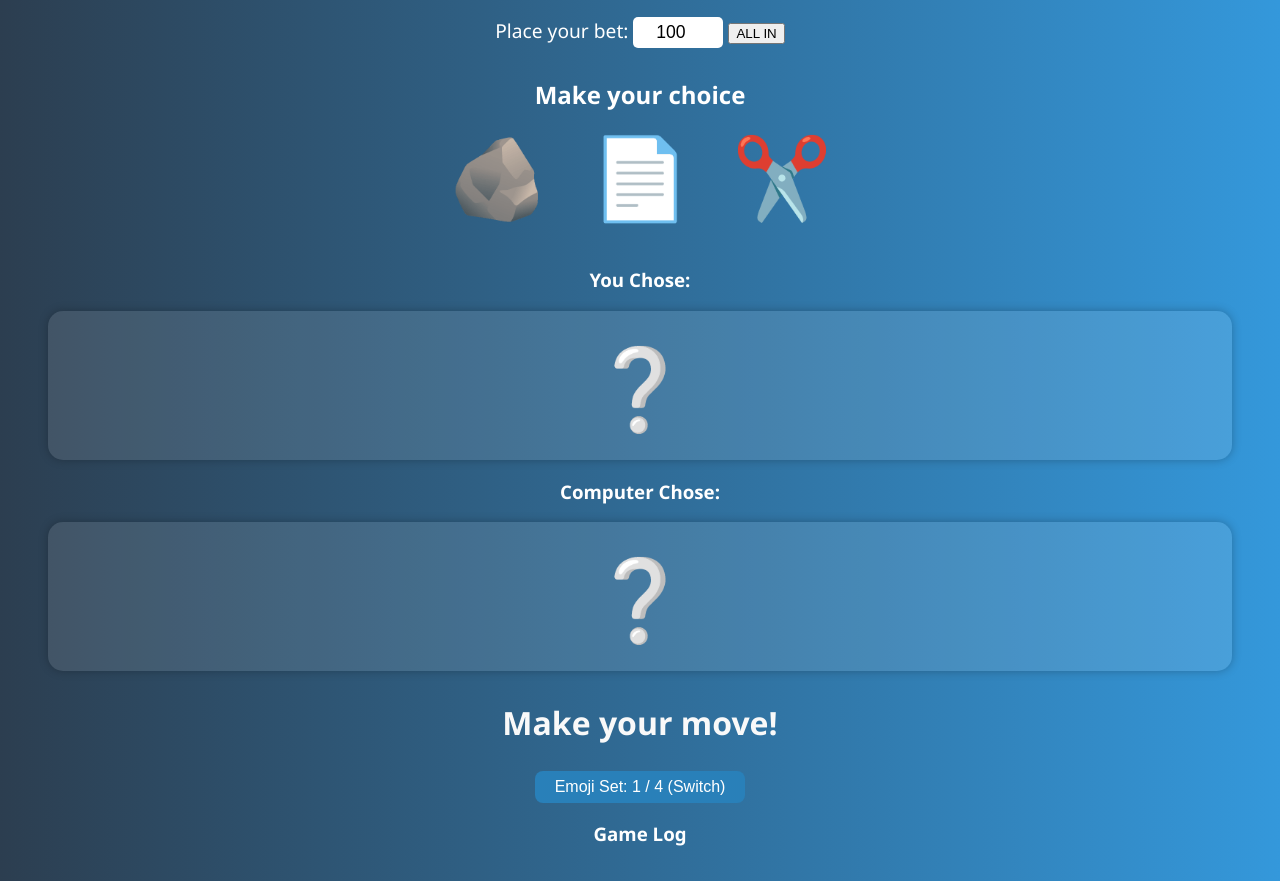
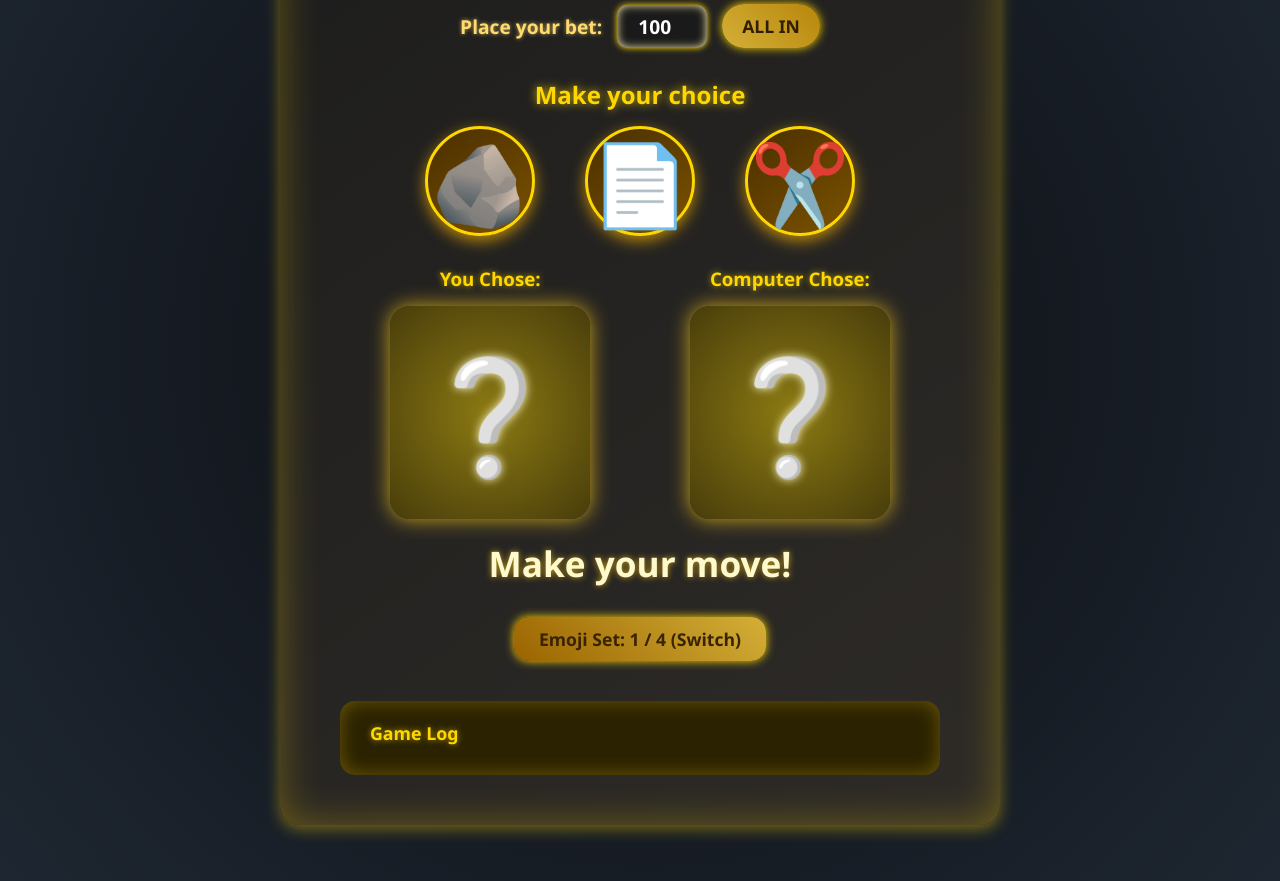
Before and after one commit to JA2028/RocPapSci, a plain HTML site: page index.html in a window 1280 px wide. Shown: the part 249-1130 px from the top of the page. Drawn offline with Linux system fonts and the light colour scheme.

Commit message:
Update style.css

```diff
--- a/style.css
+++ b/style.css
@@ -1,207 +1,312 @@
+/* Reset and base */
+* {
+  box-sizing: border-box;
+  margin: 0;
+  padding: 0;
+  font-family: 'Segoe UI', Tahoma, Geneva, Verdana, sans-serif;
+}
+
 body {
-  font-family: 'Segoe UI', Tahoma, Geneva, Verdana, sans-serif;
-  text-align: center;
-  background: linear-gradient(to right, #2c3e50, #3498db);
-  color: #fff;
-  padding: 40px;
+  background: radial-gradient(circle at center, #0b0c10 0%, #1f2833 100%);
+  color: #f0e6d2;
+  display: flex;
+  justify-content: center;
+  padding: 60px 20px 80px;
+  min-height: 100vh;
+  align-items: flex-start; /* Align to top, not center */
+}
+
+.game-container {
+  background: linear-gradient(145deg, #1c1c1c, #2e2b27);
+  border-radius: 20px;
+  padding: 50px 60px;
+  width: 100%;
+  max-width: 720px;
+  box-shadow:
+    0 4px 15px rgba(255, 215, 0, 0.4),
+    inset 0 0 40px #ffd70050;
+  margin-bottom: 40px;
 }
 
 h1 {
   font-size: 3rem;
+  color: #ffd700;
+  text-align: center;
+  margin-bottom: 30px;
+  text-shadow: 0 0 8px #ffd700;
+}
+
+.balance-section {
+  display: flex;
+  justify-content: space-between;
+  margin-bottom: 20px;
+  font-size: 1.3rem;
+  font-weight: 600;
+  color: #f5c518;
+  text-shadow: 0 0 4px #f5c518aa;
+}
+
+.bet-section {
+  display: flex;
+  justify-content: center;
+  align-items: center;
+  gap: 15px;
   margin-bottom: 30px;
 }
 
-.balance-info {
-  font-size: 1.5rem;
-  margin-bottom: 10px;
-}
-
-.bet-section {
-  margin-bottom: 30px;
+.bet-section label {
+  font-weight: 600;
   font-size: 1.2rem;
+  color: #ffda6e;
+  text-shadow: 0 0 4px #ffda6eaa;
 }
 
 .bet-section input {
-  font-size: 1.1rem;
-  width: 80px;
-  padding: 5px;
-  border-radius: 5px;
+  width: 90px;
+  font-size: 1.2rem;
+  padding: 8px 12px;
+  border-radius: 10px;
   border: none;
+  outline: none;
   text-align: center;
+  font-weight: 700;
+  box-shadow:
+    inset 0 0 10px #fff3b0,
+    0 0 6px #ffd700;
+  background: #1a1a1a;
+  color: #fff;
+  transition: box-shadow 0.3s ease;
 }
 
-.all-in-button {
-  margin-left: 15px;
-  font-size: 1rem;
-  padding: 7px 15px;
-  border: none;
-  border-radius: 8px;
-  background-color: #f39c12;
-  color: white;
-  cursor: pointer;
-  transition: background-color 0.3s ease;
+.bet-section input:focus {
+  box-shadow:
+    inset 0 0 20px #fff3b0,
+    0 0 12px #ffd700;
 }
 
-.all-in-button:hover {
-  background-color: #e67e22;
+#all-in-btn {
+  background: linear-gradient(45deg, #d4af37, #b8860b);
+  padding: 10px 20px;
+  border-radius: 25px;
+  border: none;
+  font-weight: 700;
+  color: #2f1e00;
+  font-size: 1.1rem;
+  cursor: pointer;
+  box-shadow:
+    0 0 10px #ffd700;
+  transition: transform 0.2s ease, box-shadow 0.3s ease;
 }
 
-.emoji-toggle-container {
-  margin-bottom: 25px;
+#all-in-btn:hover {
+  transform: scale(1.1);
+  box-shadow:
+    0 0 20px #fff;
 }
 
-#emoji-toggle-btn {
-  font-size: 1rem;
-  padding: 7px 20px;
-  border-radius: 8px;
-  border: none;
-  background-color: #2980b9;
-  color: white;
-  cursor: pointer;
-  transition: background-color 0.3s ease;
-}
-
-#emoji-toggle-btn:hover {
-  background-color: #3498db;
+.choice-section h2 {
+  color: #ffd700;
+  text-align: center;
+  margin-bottom: 15px;
+  font-weight: 700;
+  text-shadow: 0 0 10px #ffd700cc;
 }
 
 .choice-buttons {
   display: flex;
   justify-content: center;
-  gap: 30px;
-  margin-bottom: 40px;
+  gap: 50px; /* wider gap for more spacing */
 }
 
 .icon-button {
   font-size: 5rem;
-  background: none;
-  border: none;
+  width: 110px;
+  height: 110px;
+  border-radius: 50%;
+  background: linear-gradient(145deg, #4a2f00, #7b5200);
+  border: 3px solid #ffd700;
+  color: #ffd700;
   cursor: pointer;
-  transition: transform 0.2s ease, filter 0.2s ease;
+  box-shadow:
+    0 5px 15px #b8860b;
+  transition: transform 0.3s ease, box-shadow 0.3s ease;
+  display: flex;
+  align-items: center;
+  justify-content: center;
+  user-select: none;
 }
 
 .icon-button:hover {
-  transform: scale(1.2);
-  filter: brightness(1.2);
+  transform: scale(1.2) rotate(10deg);
+  box-shadow:
+    0 8px 20px #fff3b0;
+  color: #fffacd;
 }
 
-.results .choices {
+.icon-display {
+  font-size: 7rem; /* bigger icons */
+  background: radial-gradient(circle, #8c7a12, #483d0b);
+  border-radius: 20px;
+  padding: 30px;
+  margin-top: 15px;
+  box-shadow:
+    0 0 20px #f5c518cc;
+  color: #fffacd;
+  text-align: center;
+  text-shadow: 0 0 10px #fffacd;
+}
+
+.result-section {
+  text-align: center;
+  margin-top: 30px;
+  color: #fffacd;
+  text-shadow: 0 0 6px #f5c518bb;
+}
+
+.choices-display {
   display: flex;
   justify-content: center;
-  gap: 80px;
+  gap: 100px;
   margin-bottom: 20px;
 }
 
-.icon-display {
-  font-size: 5rem;
-  margin-top: 10px;
-  background-color: rgba(255, 255, 255, 0.1);
-  border-radius: 15px;
-  padding: 20px;
-  box-shadow: 0 0 10px #00000040;
+.choices-display h3 {
+  margin-bottom: 5px;
+  font-weight: 600;
+  color: #ffd700;
+  text-shadow: 0 0 6px #ffd700aa;
 }
 
 #result {
-  font-size: 2rem;
-  margin-top: 30px;
-  color: #f9f9f9;
+  font-size: 2.2rem;
+  font-weight: 700;
+  margin-top: 10px;
+  white-space: pre-line;
 }
 
-.streak-info {
-  font-size: 1.3rem;
-  margin-bottom: 20px;
+.emoji-toggle-section {
+  margin-top: 30px;
+  text-align: center;
 }
 
-#game-log-container {
-  max-width: 400px;
-  margin: 0 auto 40px auto;
-  text-align: left;
-  background: rgba(255, 255, 255, 0.1);
-  border-radius: 10px;
-  padding: 15px;
-  height: 180px;
-  overflow-y: auto;
-  box-shadow: 0 0 10px #00000040;
+#emoji-toggle-btn {
+  background: linear-gradient(45deg, #9a6400, #d4af37);
+  border: none;
+  border-radius: 15px;
+  padding: 10px 25px;
+  font-weight: 700;
+  font-size: 1.1rem;
+  cursor: pointer;
+  box-shadow: 0 0 10px #ffd700;
+  color: #3a2300;
+  transition: background-color 0.3s ease;
 }
 
-#game-log {
-  font-size: 1rem;
-  color: #eee;
+#emoji-toggle-btn:hover {
+  background-color: #b8860b;
+  color: #fffacd;
+}
+
+.log-section {
+  background: #2a2200;
+  border-radius: 15px;
+  margin-top: 40px;
+  padding: 20px 30px;
+  max-height: 220px; /* taller */
+  overflow-y: auto;
+  box-shadow:
+    inset 0 0 20px #f5c51855;
+  font-family: monospace;
+  color: #f5c518cc;
+  font-size: 0.95rem;
+}
+
+.log-section h3 {
+  margin-bottom: 10px;
+  color: #ffd700;
+  text-shadow: 0 0 6px #ffd700aa;
 }
 
 #game-log div {
   margin-bottom: 6px;
-}
-
-/* --- Icon Animations --- */
-
-@keyframes bounce {
-  0%, 100% { transform: translateY(0); }
-  50% { transform: translateY(-10px); }
-}
-
-@keyframes flip {
-  0% { transform: rotateY(0); }
-  100% { transform: rotateY(360deg); }
-}
-
-@keyframes spin {
-  0% { transform: rotate(0deg); }
-  100% { transform: rotate(360deg); }
-}
-
-.animate-bounce {
-  animation: bounce 0.5s ease;
-}
-
-.animate-flip {
-  animation: flip 0.5s ease;
-}
-
-.animate-spin {
-  animation: spin 0.5s ease;
+  padding-bottom: 4px;
+  border-bottom: 1px solid #f5c51844;
 }
 
 /* Game Over Screen */
 #game-over-screen {
   position: fixed;
-  top: 0;
-  left: 0;
+  top: 0; left: 0;
   width: 100%;
   height: 100%;
-  background: rgba(10, 10, 10, 0.95);
-  color: white;
+  background: rgba(0, 0, 0, 0.95);
   display: flex;
   justify-content: center;
   align-items: center;
-  z-index: 999;
+  z-index: 9999;
   flex-direction: column;
+  color: #f5c518;
+  text-shadow: 0 0 10px #ffd700;
 }
 
 .game-over-content {
+  background: #3a2a00;
+  padding: 60px 80px;
+  border-radius: 25px;
+  box-shadow:
+    0 0 25px #ffd700aa;
   text-align: center;
-  background-color: #1c1c1c;
-  padding: 40px;
-  border-radius: 15px;
-  box-shadow: 0 0 20px #00000080;
 }
 
 .restart-button {
-  margin-top: 20px;
-  font-size: 1.2rem;
-  padding: 10px 25px;
+  margin-top: 30px;
+  background: linear-gradient(45deg, #d4af37, #b8860b);
   border: none;
-  border-radius: 10px;
-  background-color: #e74c3c;
-  color: white;
+  padding: 15px 40px;
+  font-size: 1.3rem;
+  font-weight: 700;
+  color: #3a2300;
+  border-radius: 25px;
   cursor: pointer;
+  box-shadow: 0 0 15px #ffd700bb;
   transition: background-color 0.3s ease;
 }
 
 .restart-button:hover {
-  background-color: #c0392b;
+  background-color: #b8860b;
+  color: #fffacd;
 }
 
+/* Animations */
+@keyframes bounce {
+  0%, 20%, 50%, 80%, 100% {transform: translateY(0);}
+  40% {transform: translateY(-20px);}
+  60% {transform: translateY(-10px);}
+}
+
+@keyframes flip {
+  0% {transform: rotateY(0);}
+  100% {transform: rotateY(360deg);}
+}
+
+@keyframes spin {
+  0% {transform: rotate(0);}
+  100% {transform: rotate(360deg);}
+}
+
+.animate-bounce {
+  animation: bounce 0.8s ease;
+}
+
+.animate-flip {
+  animation: flip 1s linear;
+}
+
+.animate-spin {
+  animation: spin 1s linear;
+}
+
+/* Hidden class to toggle visibility */
 .hidden {
   display: none !important;
 }
```
